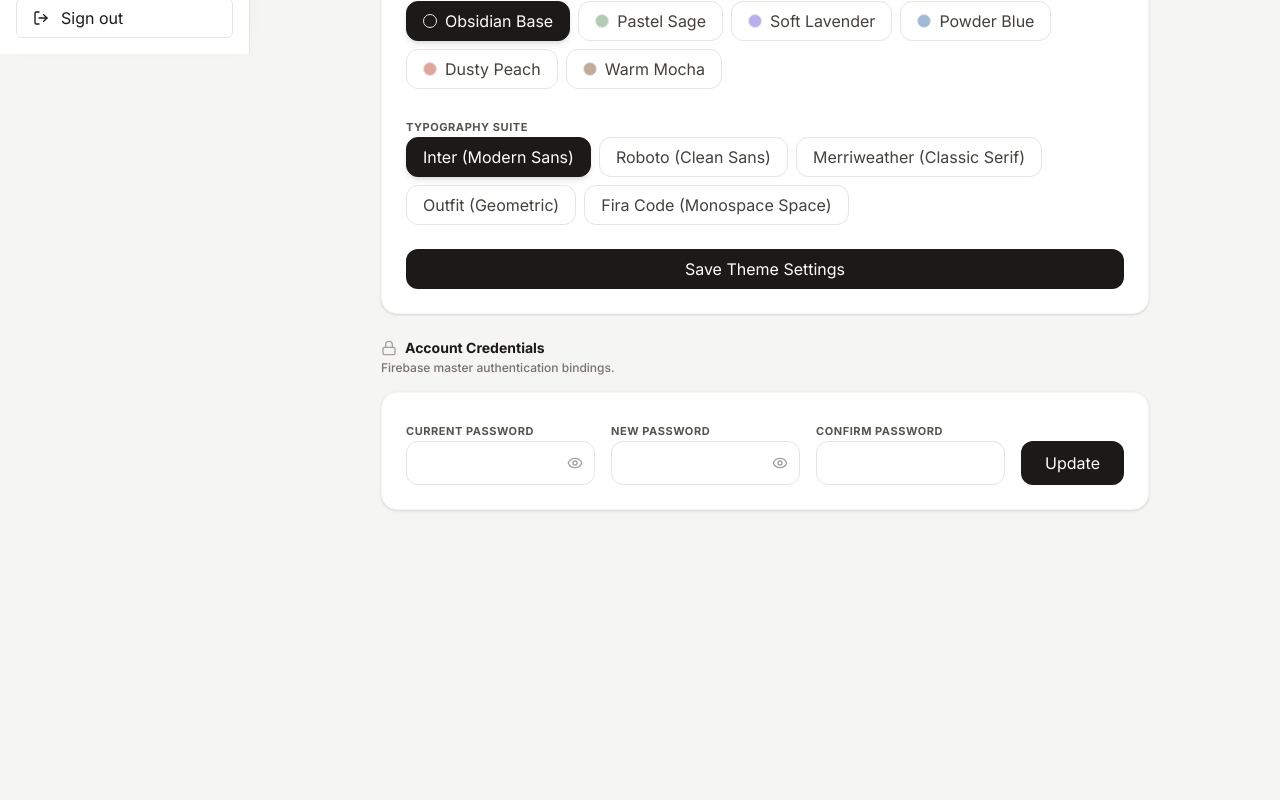
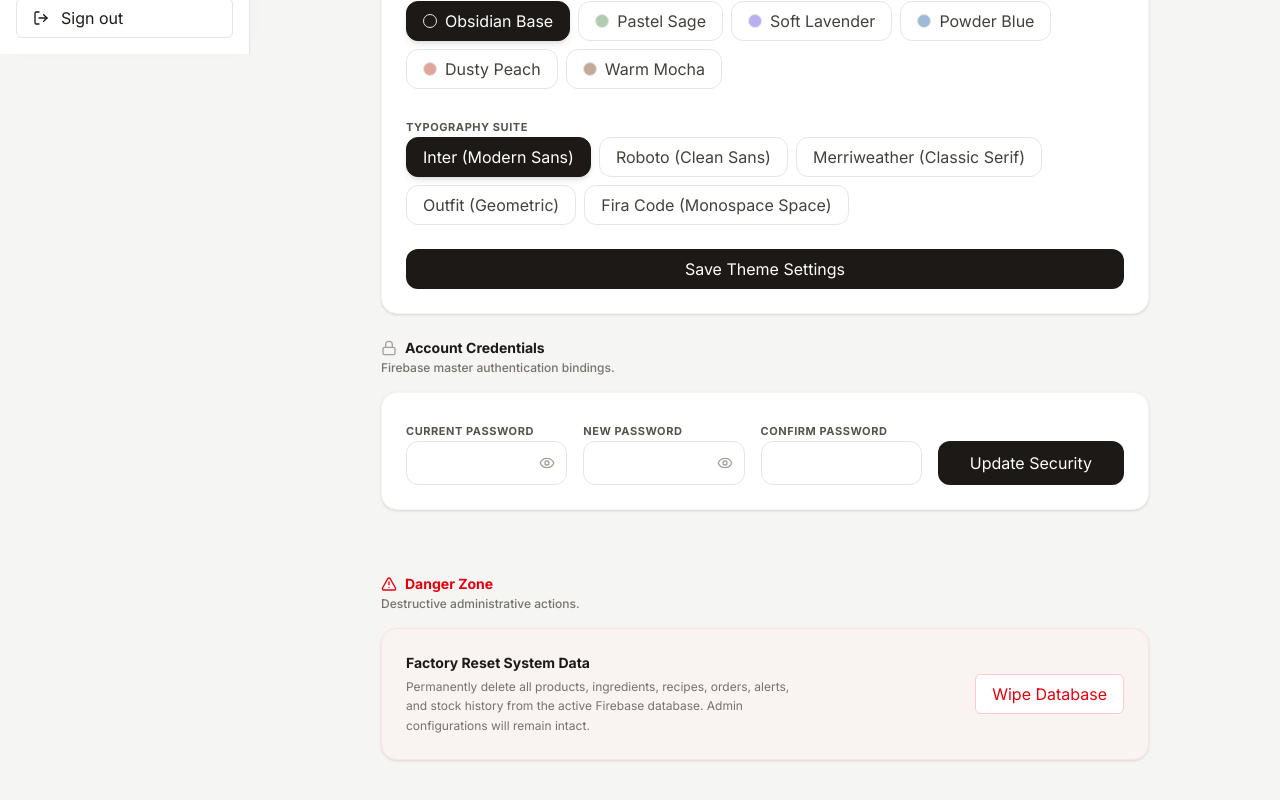
Before and after one commit to markjamesgit/eighty-first-pos-system, a Next.js app: page /profile in a window 1280 px wide. Shown: the part 746-1546 px from the top of the page. Before the commit the page ends 1328 px from the top, so only its background shows below. Built offline with nearby package versions, Linux system fonts and the light colour scheme; no server answers; the database is empty; sample sign-in values are in the browser's storage.

Commit message:
feat: implement database factory reset service and add UI for administrative system configuration

```diff
--- a/features/profile/profile-view.tsx
+++ b/features/profile/profile-view.tsx
@@ -2,12 +2,13 @@
 
 import { useEffect, useState, useRef } from "react";
 import { toast } from "sonner";
-import { Lock, Save, User, UserCircle, Palette, Store, GripHorizontal, ShieldCheck, Pencil, Upload, Eye, EyeOff } from "lucide-react";
+import { Lock, EyeOff, Eye, Upload, Pencil, ShieldCheck, Palette, Store, AlertTriangle, Trash2 } from "lucide-react";
 import { Card, CardContent, CardDescription, CardHeader, CardTitle } from "@/components/ui/card";
 import { Input } from "@/components/ui/input";
 import { Button } from "@/components/ui/button";
 import { getAdminConfig, saveAdminConfig, type AdminSystemConfig, DEFAULT_CONFIG } from "@/services/firebase/admin-config";
 import { getFirebaseAuth } from "@/services/firebase/client";
+import { wipeAllDatabaseCollections } from "@/services/firebase/database-reset";
 import { EmailAuthProvider, reauthenticateWithCredential, updatePassword } from "firebase/auth";
 import { useAuthStore } from "@/store/auth-store";
 import { uploadAdminImage } from "@/services/firebase/storage";
@@ -43,6 +44,10 @@ export function ProfileView() {
   const [newPassword, setNewPassword] = useState("");
   const [confirmPassword, setConfirmPassword] = useState("");
   const [updatingPassword, setUpdatingPassword] = useState(false);
+
+  const [wipingDatabase, setWipingDatabase] = useState(false);
+  const [showWipeConfirm, setShowWipeConfirm] = useState(false);
+
   const [showOldPassword, setShowOldPassword] = useState(false);
   const [showNewPassword, setShowNewPassword] = useState(false);
 
@@ -135,6 +140,22 @@ export function ProfileView() {
       }
     } finally {
       setUpdatingPassword(false);
+    }
+  }
+
+  async function handleFactoryReset() {
+    if (confirm("Are you absolutely sure you want to permanently delete ALL business data? This cannot be undone.")) {
+       setWipingDatabase(true);
+       try {
+         const count = await wipeAllDatabaseCollections();
+         toast.success(`Factory reset complete! System purged exactly ${count} records.`);
+         setShowWipeConfirm(false);
+         setTimeout(() => window.location.reload(), 2000);
+       } catch (err) {
+         toast.error("An error occurred during factory reset.");
+       } finally {
+         setWipingDatabase(false);
+       }
     }
   }
 
@@ -303,10 +324,42 @@ export function ProfileView() {
                  <label className="text-[11px] font-bold uppercase tracking-wider text-stone-600">Confirm Password</label>
                  <Input type={showNewPassword ? "text" : "password"} value={confirmPassword} onChange={(e) => setConfirmPassword(e.target.value)} className="h-11 rounded-xl border-stone-200" />
                </div>
-               <Button onClick={handleUpdatePassword} disabled={updatingPassword} variant="default" className="h-11 rounded-xl px-6 w-full md:w-auto font-bold bg-stone-900 text-white shrink-0">
-                 {updatingPassword ? "Updating..." : "Update"}
-               </Button>
+               <Button disabled={updatingPassword} onClick={() => void handleUpdatePassword()} className="h-11 w-full bg-stone-900 text-white rounded-xl text-xs font-bold md:w-auto md:px-8 shrink-0">
+               {updatingPassword ? "Updating..." : "Update Security"}
+             </Button>
             </div>
+          </Card>
+        </section>
+
+        {/* Danger Zone */}
+        <section className="space-y-4 pt-10">
+          <div>
+             <h2 className="text-sm font-bold text-red-600 flex items-center gap-2">
+               <AlertTriangle className="h-4 w-4" /> Danger Zone
+             </h2>
+             <p className="text-xs font-medium text-stone-500 mt-0.5">Destructive administrative actions.</p>
+          </div>
+          <Card className="p-4 md:p-6 border-red-100 shadow-sm rounded-2xl bg-red-50/50 space-y-4">
+             <div className="flex flex-col md:flex-row md:items-center justify-between gap-4">
+               <div>
+                  <h3 className="text-sm font-bold text-stone-900">Factory Reset System Data</h3>
+                  <p className="text-xs text-stone-500 max-w-sm mt-1 leading-relaxed">
+                    Permanently delete all products, ingredients, recipes, orders, alerts, and stock history from the active Firebase database. Admin configurations will remain intact.
+                  </p>
+               </div>
+               {!showWipeConfirm ? (
+                 <Button onClick={() => setShowWipeConfirm(true)} variant="outline" className="text-xs font-bold shrink-0 border-red-200 text-red-600 hover:bg-red-50 hover:text-red-700">
+                   Wipe Database
+                 </Button>
+               ) : (
+                 <div className="flex items-center gap-2 shrink-0">
+                   <Button onClick={() => setShowWipeConfirm(false)} variant="ghost" className="text-xs font-bold text-stone-500">Cancel</Button>
+                   <Button onClick={handleFactoryReset} disabled={wipingDatabase} className="text-xs font-bold bg-red-600 hover:bg-red-700 text-white shadow-md">
+                     {wipingDatabase ? "Purging Files..." : "Confirm Deletion"}
+                   </Button>
+                 </div>
+               )}
+             </div>
           </Card>
         </section>
       </div>
--- /dev/null
+++ b/services/firebase/database-reset.ts
@@ -0,0 +1,43 @@
+import { collection, getDocs, deleteDoc } from "firebase/firestore";
+import { getFirestoreDb } from "./client";
+
+const COLLECTIONS_TO_WIPE = [
+  "products",
+  "orders_active",
+  "orders_history",
+  "sales_summary",
+  "stock_history",
+  "maintenance_categories",
+  "maintenance_variants",
+  "maintenance_addons",
+  "maintenance_modifiers",
+  "audit_trail",
+  "alerts",
+  "alert_emails",
+  "mail",
+  "ingredients",
+  "product_recipes",
+  "ingredient_stock_history"
+];
+
+export async function wipeAllDatabaseCollections() {
+  const db = getFirestoreDb();
+  let deletedCount = 0;
+
+  // We sequentially delete to ensure we don't hit concurrency limits on the free tier
+  for (const colName of COLLECTIONS_TO_WIPE) {
+    try {
+      const colRef = collection(db, colName);
+      const snapshot = await getDocs(colRef);
+
+      const deletePromises = snapshot.docs.map(doc => deleteDoc(doc.ref));
+      await Promise.all(deletePromises);
+
+      deletedCount += deletePromises.length;
+    } catch (e) {
+      console.warn(`Failed to wipe collection ${colName}:`, e);
+    }
+  }
+
+  return deletedCount;
+}
```
